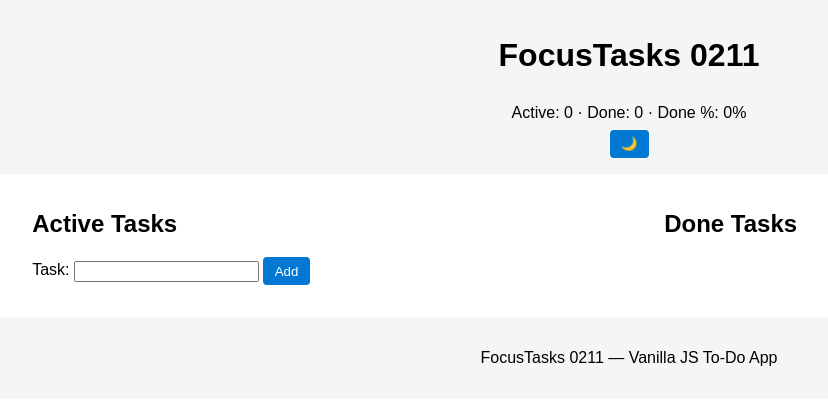
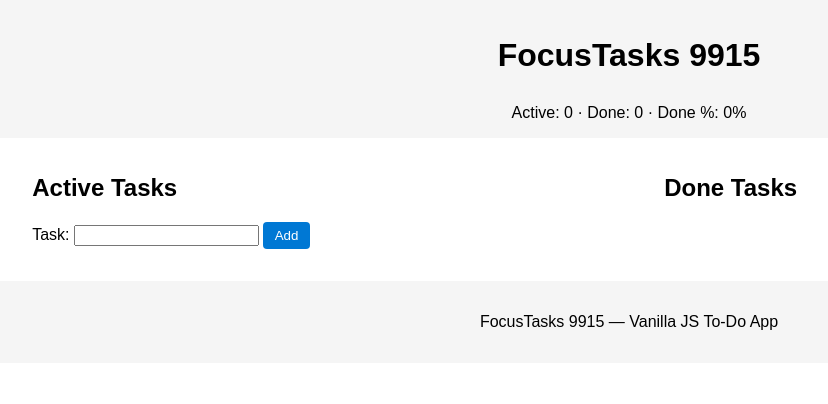
Before and after one commit to Carlson651/FocusTasks-SID4, a plain HTML site: page index.html in a window 1280 px wide. Shown: the whole page, without its empty margins (11-839 px from the left). Drawn offline with Linux system fonts and the light colour scheme.

Commit message:
Update index.html

```diff
--- a/index.html
+++ b/index.html
@@ -3,14 +3,13 @@
 <head>
   <meta charset="UTF-8">
   <meta name="viewport" content="width=device-width, initial-scale=1.0">
-  <title>FocusTasks 0211</title>
+  <title>FocusTasks 9915</title>
   <link rel="stylesheet" href="styles.css">
 </head>
 <body>
   <header>
-    <h1>FocusTasks 0211</h1>
+    <h1>FocusTasks 9915</h1>
     <div id="analytics">Active: 0 · Done: 0 · Done %: 0%</div>
-    <button id="themeToggle" type="button" aria-label="Toggle dark mode">🌙</button>
   </header>
 
   <main>
@@ -32,7 +31,7 @@
   </main>
 
   <footer>
-    <p>FocusTasks 0211 — Vanilla JS To-Do App</p>
+    <p>FocusTasks 9915 — Vanilla JS To-Do App</p>
   </footer>
 
   <script src="app.js"></script>
```
